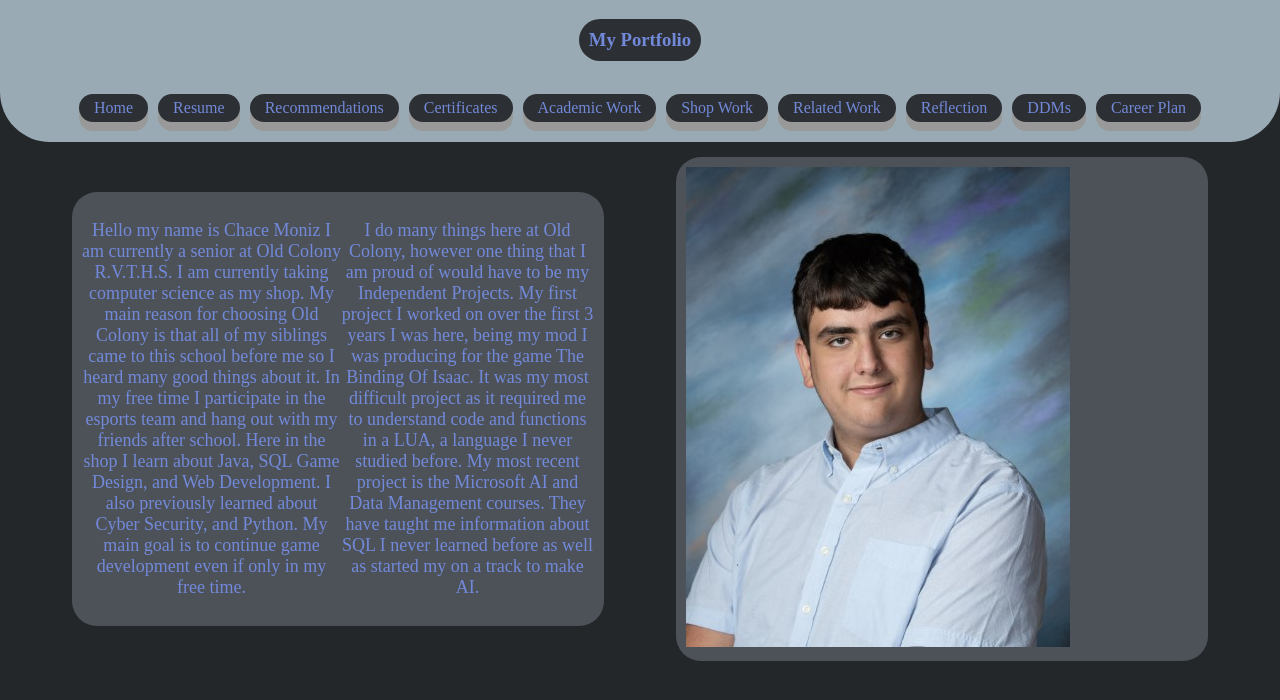
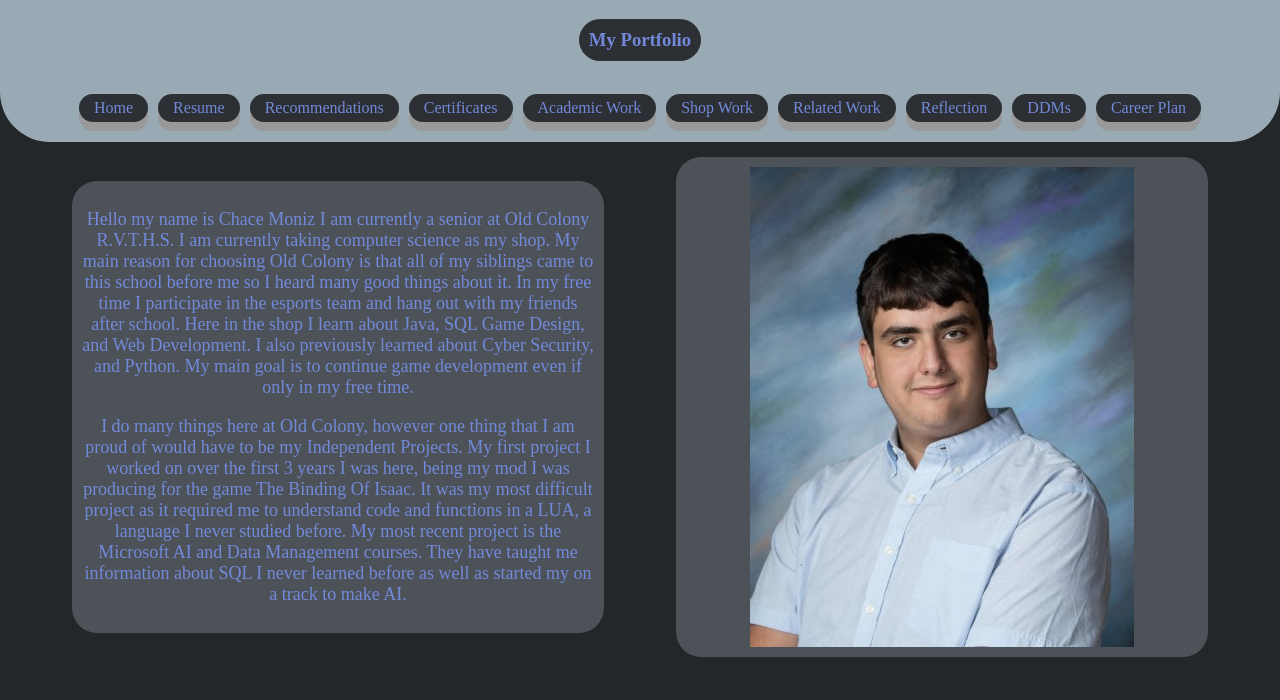
Before and after one commit to man250001/Portfolio_CM, a plain HTML site: page index.html in a window 1280 px wide. Drawn offline with Linux system fonts and the light colour scheme.

Commit message:
Realign bio data

```diff
--- a/index.html
+++ b/index.html
@@ -25,14 +25,14 @@
       </div>
     </header>
     <div class="bioDiv">
-      <div class="bio" id="text">
+      <div class="bio">
         <p class="bioText">Hello my name is Chace Moniz I am currently a senior at Old Colony R.V.T.H.S. I am currently taking computer science as my shop. My main reason for choosing Old Colony is that all of my siblings came to this school before me so I heard many good things about it. In my free time I participate in the esports team and hang out with my friends after school. Here in the shop I learn about Java, SQL Game Design, and Web Development. I also previously learned about Cyber Security, and Python. My main goal is to continue game development even if only in my free time.
 
         </p>
         <p class="bioText">I do many things here at Old Colony, however one thing that I am proud of would have to be my Independent Projects. My first project I worked on over the first 3 years I was here, being my mod I was producing for the game The Binding Of Isaac. It was my most difficult project as it required me to understand code and functions in a LUA, a language I never studied before. My most recent project is the Microsoft AI and Data Management courses. They have taught me information about SQL I never learned before as well as started my on a track to make AI.
         </p>
       </div>
-      <div class="bio">
+      <div class="bio" id="bioImgHolder">
         <!-- Placeholder Text -->
         <img src="images/Portrait.jpg" class="bioImg" />
       </div>
--- a/style.css
+++ b/style.css
@@ -70,7 +70,7 @@ h3 {
   padding: 10px;
 }
 
-#text {
+#bioImgHolder {
   display: flex;
   justify-content: center;
   align-items: center;
```
